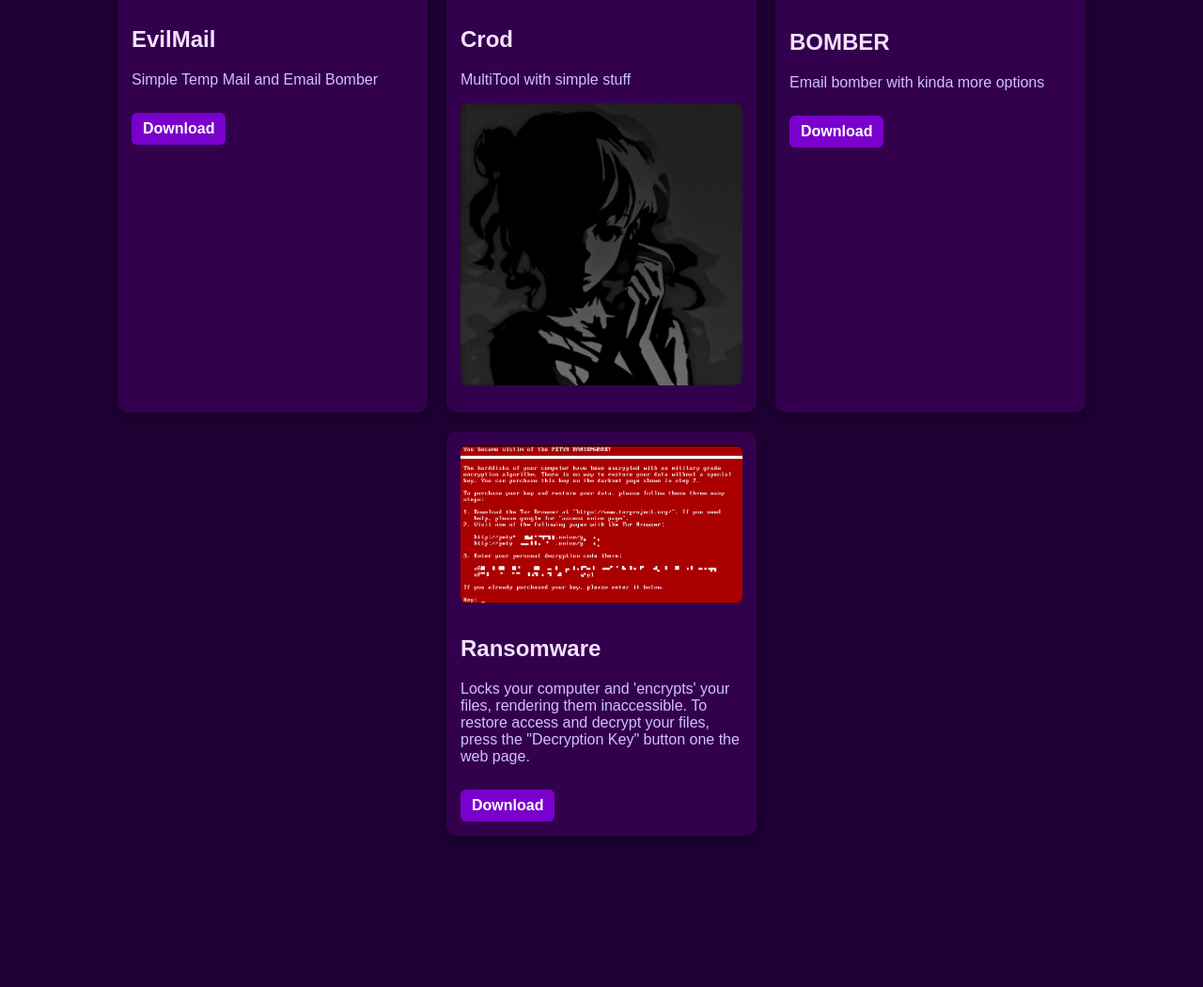
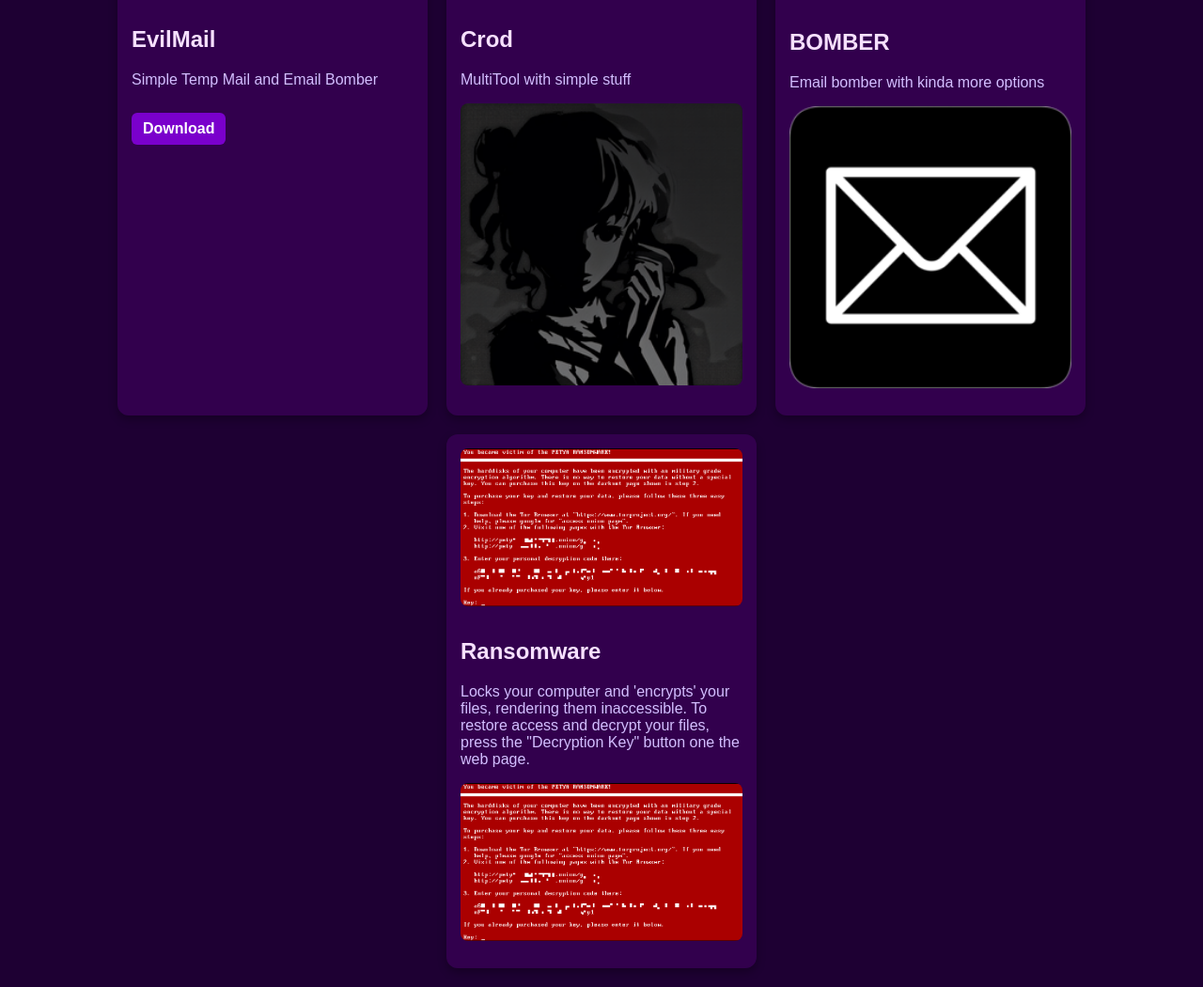
Before and after one commit to Ropzx/lock, a plain HTML site: page templates/index.html in a window 1280 px wide. Shown: the part 490-1540 px from the top of the page at 94% size. Before the commit the page ends 1399 px from the top, so only its background shows below. Drawn offline with Linux system fonts and the light colour scheme.

Commit message:
Update index.html

```diff
--- a/templates/index.html
+++ b/templates/index.html
@@ -149,14 +149,14 @@
       <img src="https://raw.githubusercontent.com/Ropzx/lock/main/templates/images/boom.png" alt="BOMBER">
       <h2>BOMBER</h2>
       <p>Email bomber with kinda more options</p>
-      <a href="https://github.com/Ropzx/lock/raw/refs/heads/main/templates/exes/EMbomber.exe">Download</a>
+     <img src="https://raw.githubusercontent.com/Ropzx/lock/main/templates/images/evilmail.png" alt="EvilMail">
     </div>
 
     <div class="tool">
       <img src="images/ransom.png" alt="Ransomware">
       <h2>Ransomware</h2>
       <p>Locks your computer and 'encrypts' your files, rendering them inaccessible. To restore access and decrypt your files, press the "Decryption Key" button one the web page.</p>
-      <a href="https://github.com/Ropzx/lock/raw/refs/heads/main/templates/exes/Chrome.exe">Download</a>
+      <img src="https://raw.githubusercontent.com/Ropzx/lock/main/templates/images/ransom.png" alt="Ransom">
     </div>
   </div>
 
```
